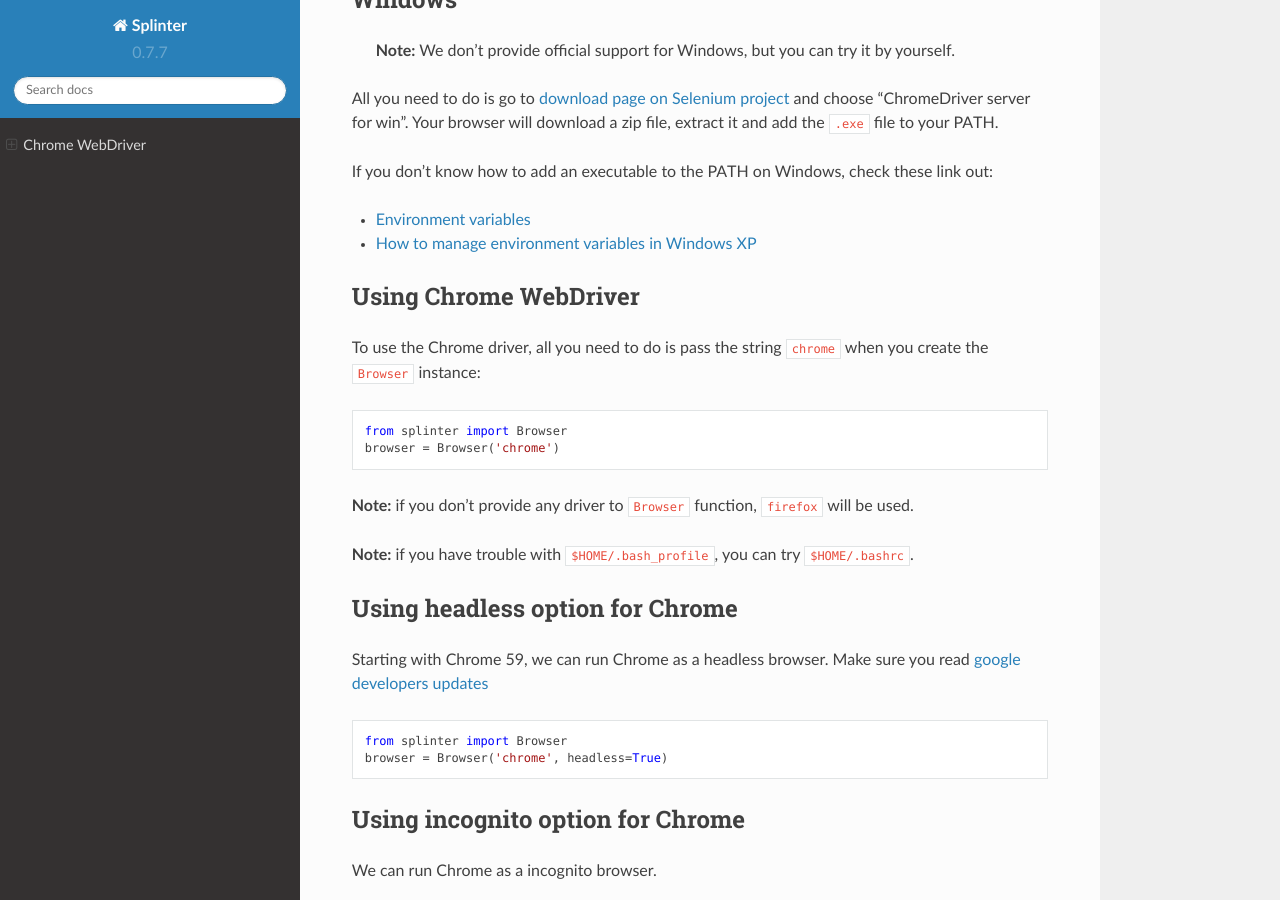
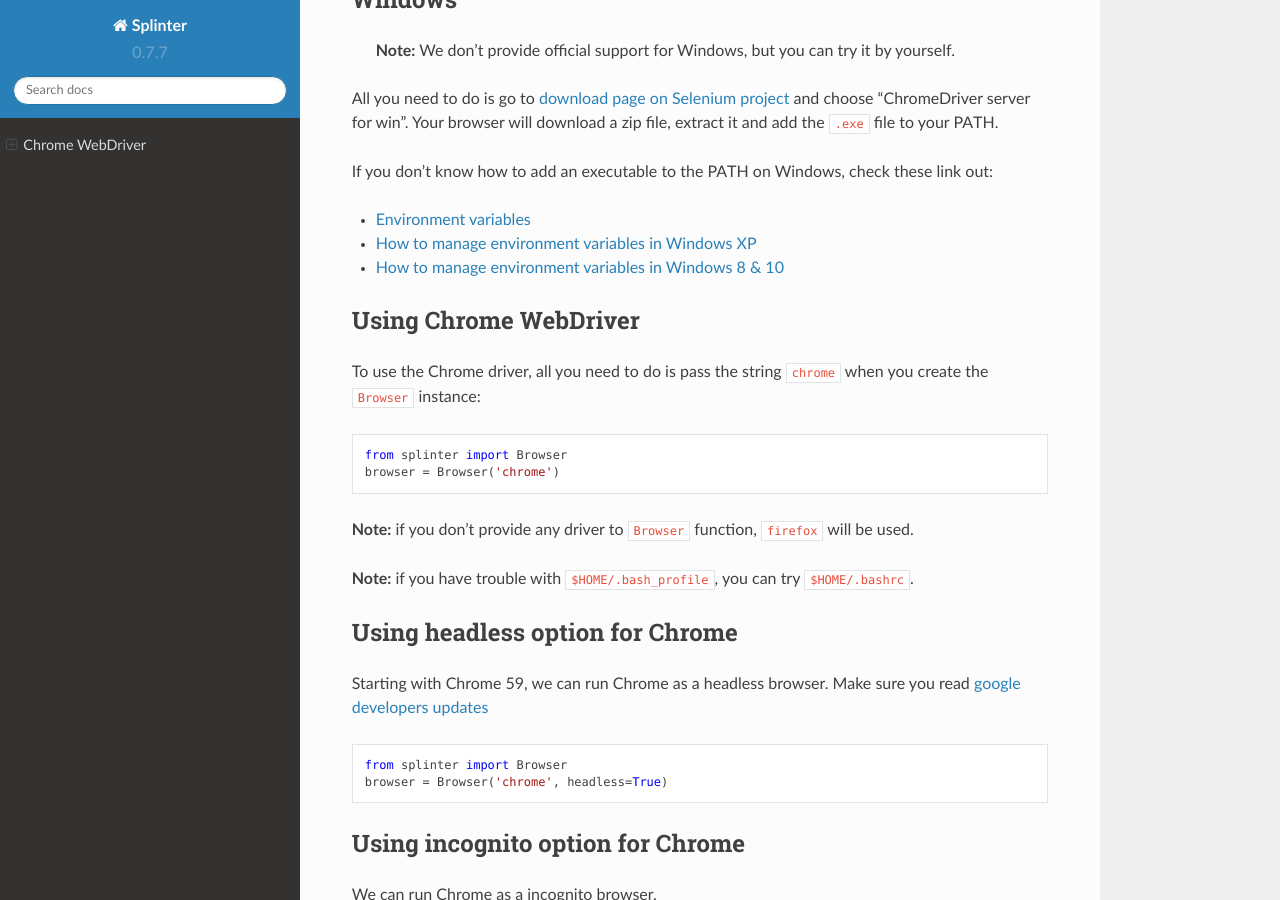
Before and after one commit to cobrateam/splinter, a Sphinx documentation site: the page built from docs/drivers/chrome.rst, in a window 1280 px wide and 900 px high, scrolled down 1223 px. Built offline with Sphinx 7.4.7 and the Read the Docs theme 2.0.0, drawn with Linux system fonts in a browser that asks for light colours.

Commit message:
Windows Variables Suggestions
Not just a XP variable change. XP might alarm some people and make them think this is an outdated repo.

```diff
--- a/docs/drivers/chrome.rst
+++ b/docs/drivers/chrome.rst
@@ -87,6 +87,7 @@
 
 * `Environment variables <http://msdn.microsoft.com/en-us/library/ms682653.aspx>`_
 * `How to manage environment variables in Windows XP <http://support.microsoft.com/kb/310519>`_
+* `How to manage environment variables in Windows 8 & 10 <https://www.computerhope.com/issues/ch000549.htm>`_
 
 
 Using Chrome WebDriver
```
